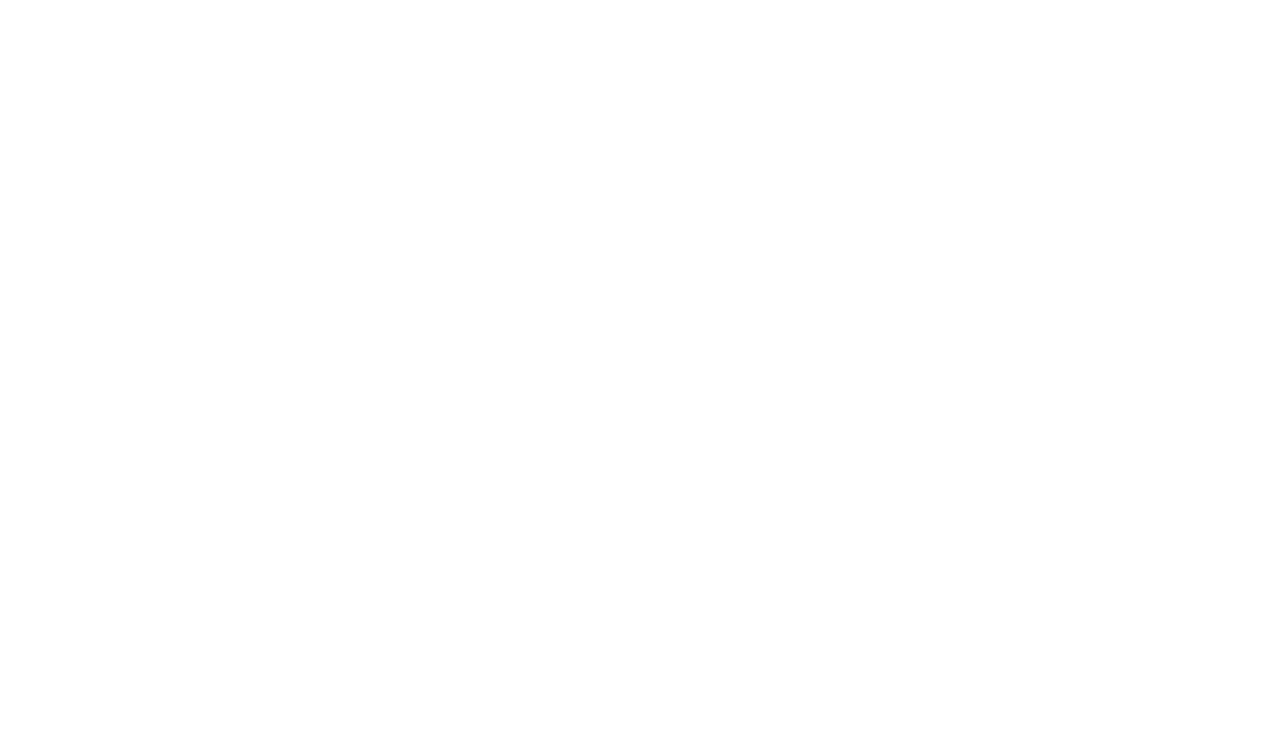
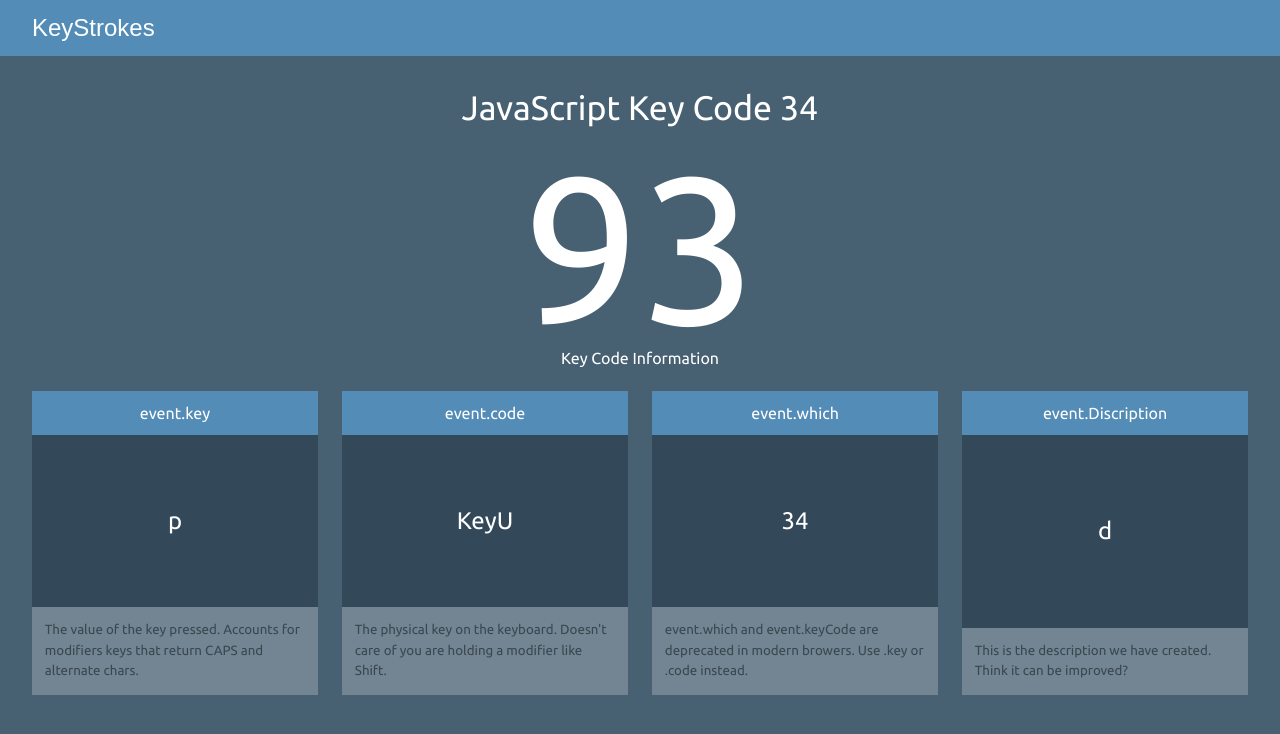
Before and after one commit to OmarRana-dev/Keystrokes, a plain HTML site: page index.html in a window 1280 px wide. Drawn offline with Linux system fonts and the light colour scheme; a web font is replaced by a local one.

Commit message:
layout is ready

```diff
--- a/index.html
+++ b/index.html
@@ -7,6 +7,47 @@
     <title>KeyStrokes</title>
 </head>
 <body>
+    <header>
+        <div class="logo">
+            <span>KeyStrokes</span>
+        </div>
+    </header>
+    <div class="showbar">
+        <h1>JavaScript Key Code <span>34</span></h1>
+        <div class="top-key-shower">
+            <p>93</p>
+            <h3>Key Code Information</h3>
+        </div>
+    </div>
+    <main class="main-container">
+        <div class="grid-contaienr">
+            <div class="griditem">
+                <p class="box-header">event.key</p>
+                <p class="box-content"> p</p>
+                <p class="box-discp">The value of the key pressed. Accounts for modifiers keys that return CAPS and alternate chars.</p>
+            </div>
+            <div class="griditem">
+                <p class="box-header">event.code</p>
+                <p class="box-content"> KeyU</p>
+                <p class="box-discp">The physical key on the keyboard. Doesn't care of you are holding a modifier like Shift.</p>
+            </div>
+            <div class="griditem">
+                <p class="box-header">event.which</p>
+                <p class="box-content"> 34</p>
+                <p class="box-discp">event.which and event.keyCode are deprecated in modern browers. Use .key or .code instead.</p>
+            </div>
+            <div class="griditem">
+                <p class="box-header">event.Discription</p>
+                <p class="box-content">d</p>
+                <p class="box-discp">This is the description we have created. Think it can be improved?</p>
+            </div>
+        </div>
+    </main>
+    <section>
+        <div>
+
+        </div>
+    </section>
 
 
 
--- a/style.css
+++ b/style.css
@@ -0,0 +1,116 @@
+@import url('https://fonts.googleapis.com/css2?family=Sixtyfour&family=Workbench&display=swap');
+@import url('https://fonts.googleapis.com/css2?family=Ubuntu:wght@300;400;500;700&display=swap');
+
+
+:root {
+    --main-bg-color: #476072;
+    --main-header-color: #548CB8;
+    --mian-box-color: #334859;
+}
+
+* {
+    font-family: 'Ubuntu', sans-serif;
+    font-weight: 400;
+    margin: 0;
+    padding: 0;
+    box-sizing: border-box;
+    color: white;
+}
+body {
+    min-height: 100vh;
+    background-color: var(--main-bg-color);
+}
+
+/* Header */
+.logo {
+    height: 3.5rem;
+    display: flex;
+    align-items: center;
+    font-size: 1.5rem;
+    background-color: var(--main-header-color);
+    padding-left: 2rem;
+}
+
+.logo>span {
+    font-family: 'Workbench', sans-serif;
+}
+
+/* Show Bar */
+.showbar {
+    display: flex;
+    flex-direction: column;
+    align-items: center;
+    background-color: var(--main-bg-color);
+    padding-top: 2rem;
+}
+.showbar > h1 {
+    font-size: clamp(22px, 4vw, 2.125rem);
+}
+
+/* main key shower div */
+.top-key-shower {
+    max-width: fit-content;
+    height: 15rem;
+    display: flex;
+    justify-content: center;
+    position: relative;
+}
+
+.top-key-shower > p {
+    font-size: 13rem;
+}
+
+.top-key-shower > h3 {
+    position: absolute;
+    bottom: 0;
+    font-size: medium;
+}
+
+/* Main Top Container */
+.main-container {
+    display: flex;
+    justify-content: center;
+    padding: 1.5rem;
+    background-color: var(--main-bg-color);
+}
+
+/* Grid Container */
+.grid-contaienr {
+    width: 76rem;
+    display: grid;
+    grid-template: none / repeat(auto-fit, minmax(min(17rem, 100%), 1fr));
+    align-content: start;
+    gap: 1.5rem;
+}
+
+.griditem {
+    min-height: 19em;
+    display: flex;
+    flex-direction: column;
+    align-items: center;
+    justify-content: space-between;
+}
+.griditem {
+    background-color: var(--mian-box-color);
+}
+.griditem > p {
+    padding: .8rem;
+}
+
+.box-header {
+    background-color: var(--main-header-color);
+    width: 100%;
+    display: flex;
+    justify-content: center;
+}
+.box-discp {
+    background-color: #738592;
+    font-size: smaller;
+    line-height: 1.3rem;
+    color: #3A4750;
+    width: 100%;
+    min-height: 4.1rem;
+}
+.box-content {
+    font-size: x-large;
+}
```
